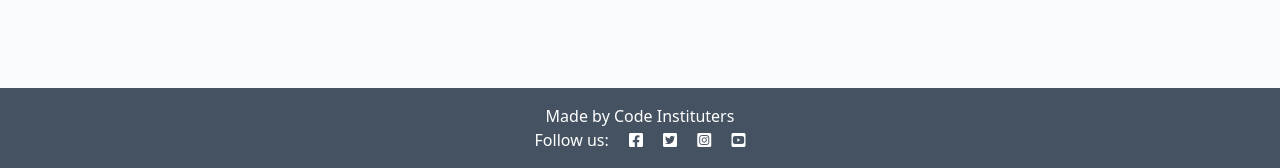
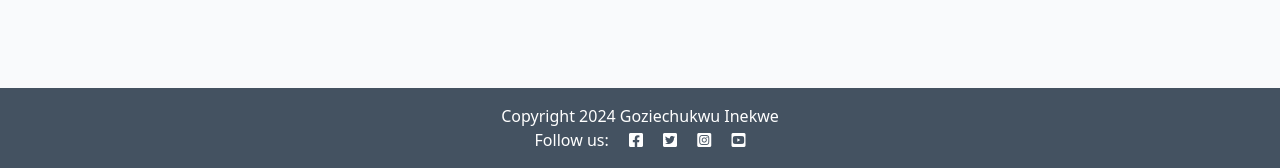
Before and after one commit to Goziechukwu/gozie-django-proj, a Django app: template blog/templates/blog/index.html in a window 1280 px wide. Shown: the part 632-800 px from the top of the page. Run offline with Django 4.2, Linux system fonts and the light colour scheme; the template is opened without the code that fills it, so the values that code supplies are empty.

Commit message:
editing base and index html

```diff
--- a/blog/templates/blog/index.html
+++ b/blog/templates/blog/index.html
@@ -50,3 +50,7 @@
 
 <!-- index.html content ends here -->
 {% endblock %}
+
+{% block copyright %}
+    Copyright 2024 Goziechukwu Inekwe
+{% endblock %}
--- a/templates/base.html
+++ b/templates/base.html
@@ -6,7 +6,7 @@
 <html class="h-100" lang="en">
 
 <head>
-    <title>CodeStar Blog</title>
+    <title>MindBodyHealth Blog</title>
     <meta name="viewport" content="width=device-width, initial-scale=1" />
 
     <!-- Google Fonts CSS -->
@@ -62,7 +62,11 @@
 
     <!-- Footer -->
     <footer class="footer mt-auto py-3 dark-bg">
-        <p class="m-0 text-center text-white">Made by Code Instituters</p>
+        <p class="m-0 text-center text-white">
+            {% block copyright %}
+                Made by Code Instituters
+            {% endblock copyright %}
+        </p>
         <p class="m-0 text-center text-white">Follow us: <i class="fab fa-facebook-square ms-3"></i>
             <i class="fab fa-twitter-square ms-3"></i>
             <i class="fab fa-instagram-square ms-3"></i>
```
